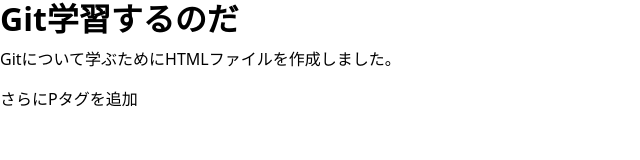
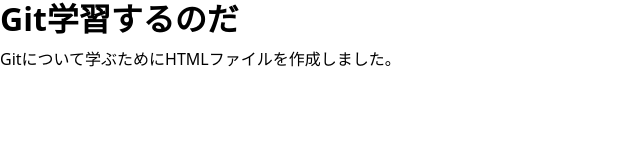
Before and after one commit to ash-walking/20251029, a plain HTML site: page index.html in a window 1280 px wide. Shown: the whole page, without its empty margins (0-640 px from the left). Drawn offline with Linux system fonts and the light colour scheme.

Commit message:
Pタグを削除

```diff
--- a/index.html
+++ b/index.html
@@ -13,8 +13,5 @@
     <p>
         Gitについて学ぶためにHTMLファイルを作成しました。
     </p>
-    <div>
-        <p>さらにPタグを追加</p>
-    </div>
 </body>
 </html>
```
